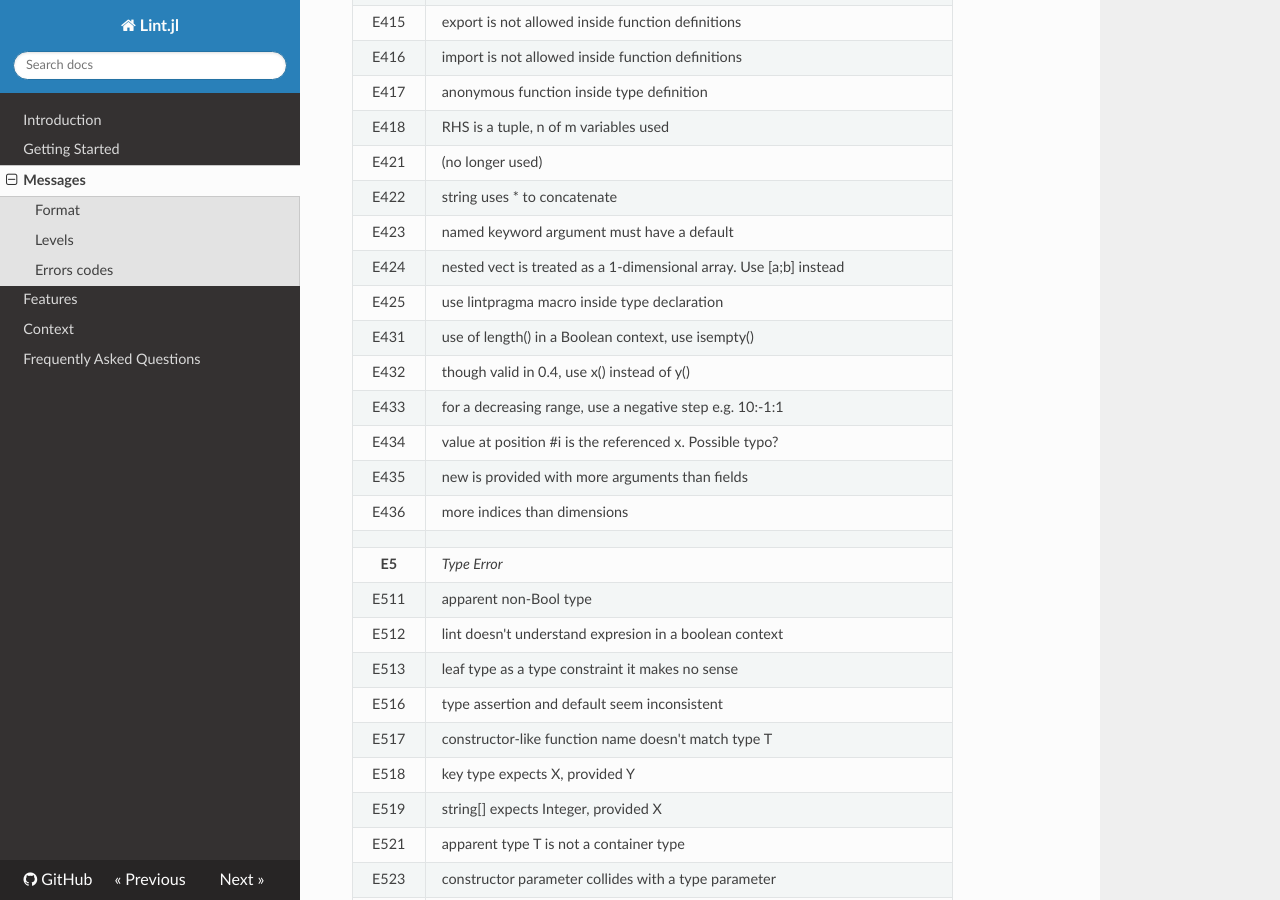
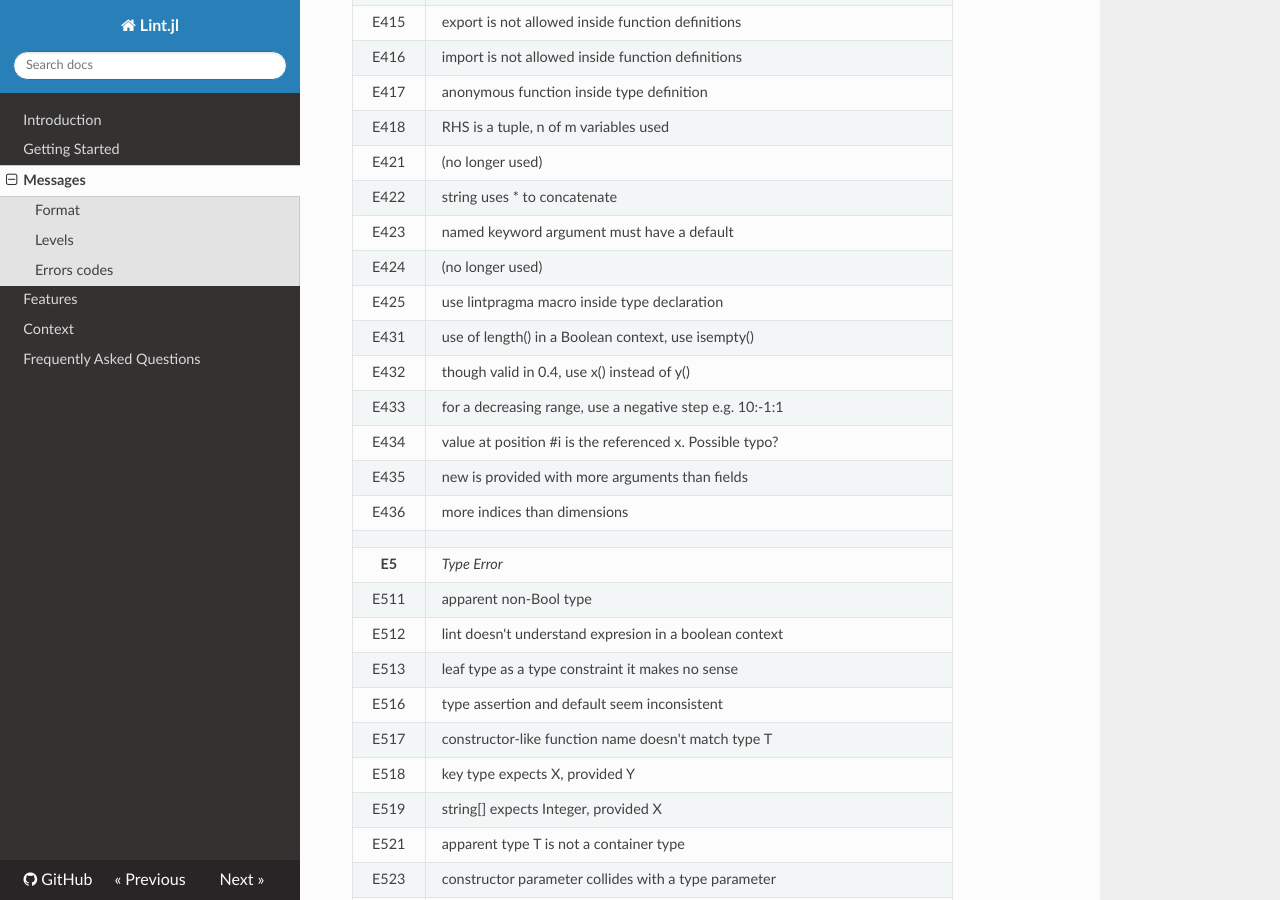
Before and after one commit to tonyhffong/Lint.jl, an MkDocs documentation site: the page built from docs/messages.md, in a window 1280 px wide and 900 px high, scrolled down 2155 px. Built offline with MkDocs 1.6.1, drawn with Linux system fonts in a browser that asks for light colours; nearby versions of some CDN libraries; old or Windows-style settings are respelled for this version of MkDocs.

Commit message:
Fix #81: adapt to new vect behaviour

```diff
--- a/docs/messages.md
+++ b/docs/messages.md
@@ -78,7 +78,7 @@ Every error code starts with letter for the severity `E`:`ERROR`, `W`:`WARN` or
 | E421   | (no longer used)
 | E422   | string uses * to concatenate
 | E423   | named keyword argument must have a default
-| E424   | nested vect is treated as a 1-dimensional array. Use [a;b] instead
+| E424   | (no longer used)
 | E425   | use lintpragma macro inside type declaration
 | E431   | use of length() in a Boolean context, use isempty()
 | E432   | though valid in 0.4, use x() instead of y()
```
Also changed, not shown: 2 other files.
